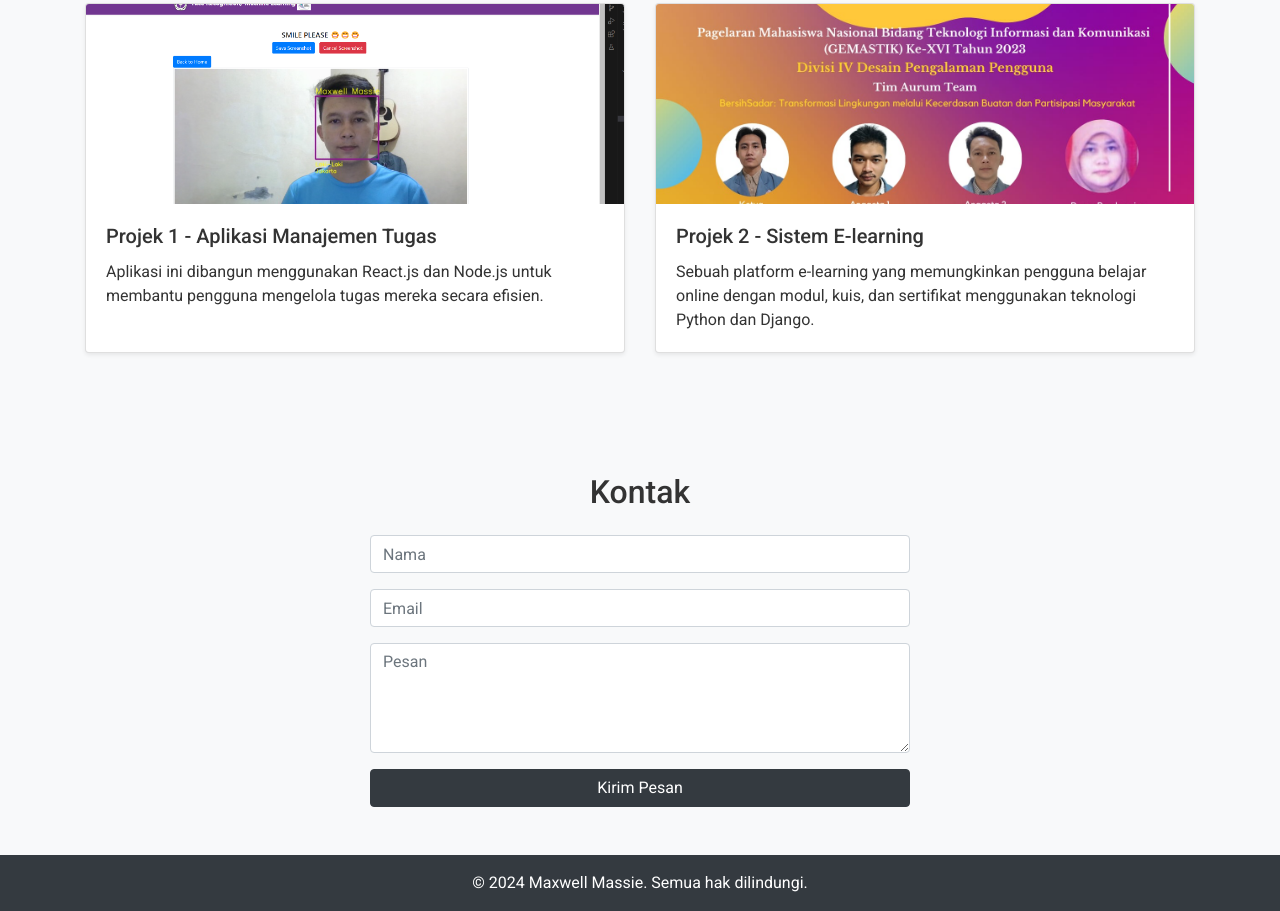
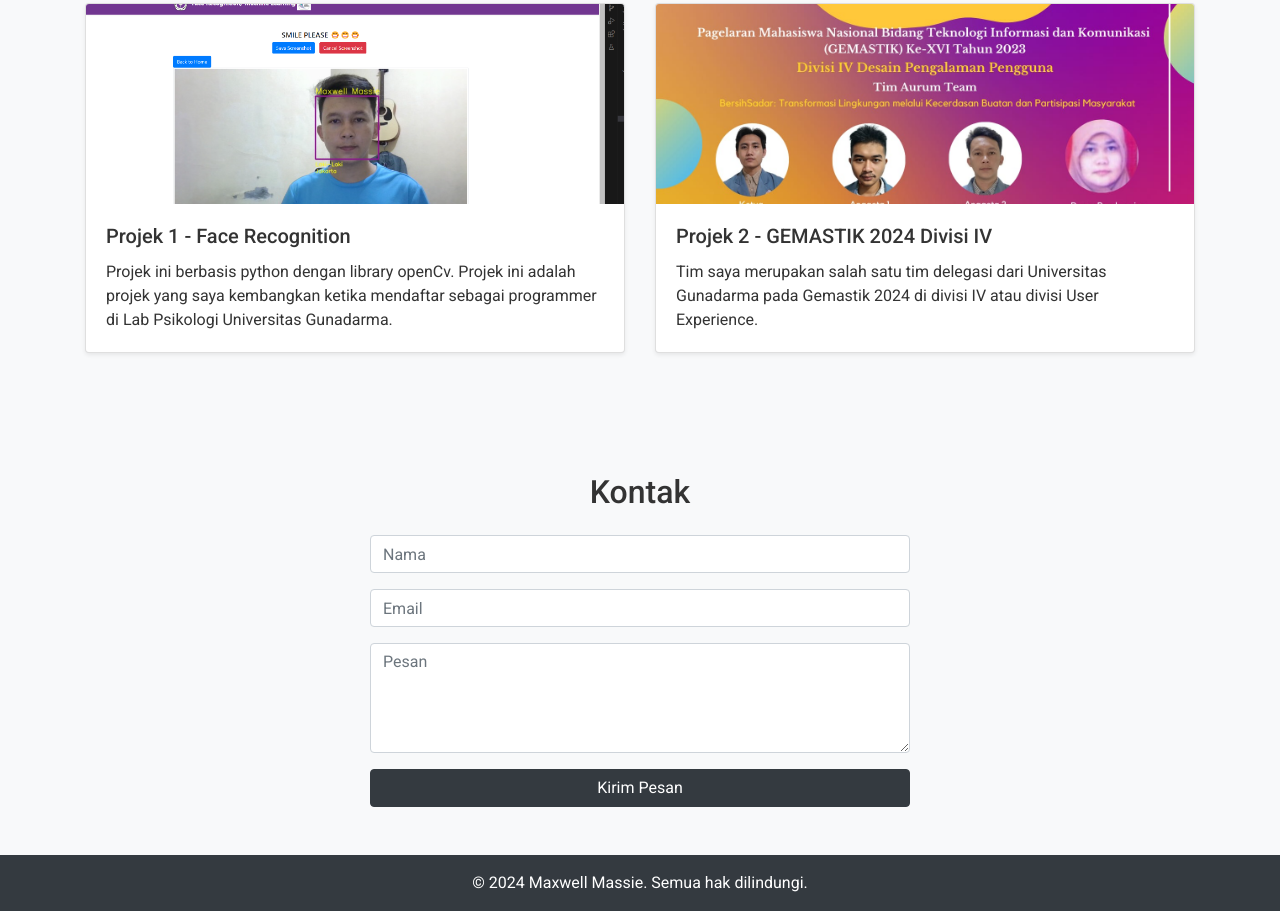
Before and after one commit to maxwellmassie/webportomax, a plain HTML site: page index.html in a window 1280 px wide. Shown: the part 1322-2233 px from the top of the page. Drawn offline with nearby package versions, Linux system fonts and the light colour scheme.

Commit message:
update projek

```diff
--- a/index.html
+++ b/index.html
@@ -90,8 +90,8 @@
                     <div class="card shadow-sm">
                         <img src="img/project1.jpg" class="card-img-top" alt="Projek 1">
                         <div class="card-body">
-                            <h5 class="card-title">Projek 1 - Aplikasi Manajemen Tugas</h5>
-                            <p class="card-text">Aplikasi ini dibangun menggunakan React.js dan Node.js untuk membantu pengguna mengelola tugas mereka secara efisien.</p>
+                            <h5 class="card-title">Projek 1 - Face Recognition</h5>
+                            <p class="card-text">Projek ini berbasis python dengan library openCv. Projek ini adalah projek yang saya kembangkan ketika mendaftar sebagai programmer di Lab Psikologi Universitas Gunadarma.</p>
                         </div>
                     </div>
                 </div>
@@ -99,8 +99,8 @@
                     <div class="card shadow-sm">
                         <img src="img/project2.jpg" class="card-img-top" alt="Projek 2">
                         <div class="card-body">
-                            <h5 class="card-title">Projek 2 - Sistem E-learning</h5>
-                            <p class="card-text">Sebuah platform e-learning yang memungkinkan pengguna belajar online dengan modul, kuis, dan sertifikat menggunakan teknologi Python dan Django.</p>
+                            <h5 class="card-title">Projek 2 - GEMASTIK 2024 Divisi IV</h5>
+                            <p class="card-text">Tim saya merupakan salah satu tim delegasi dari Universitas Gunadarma pada Gemastik 2024 di divisi IV atau divisi User Experience.</p>
                         </div>
                     </div>
                 </div>
```
